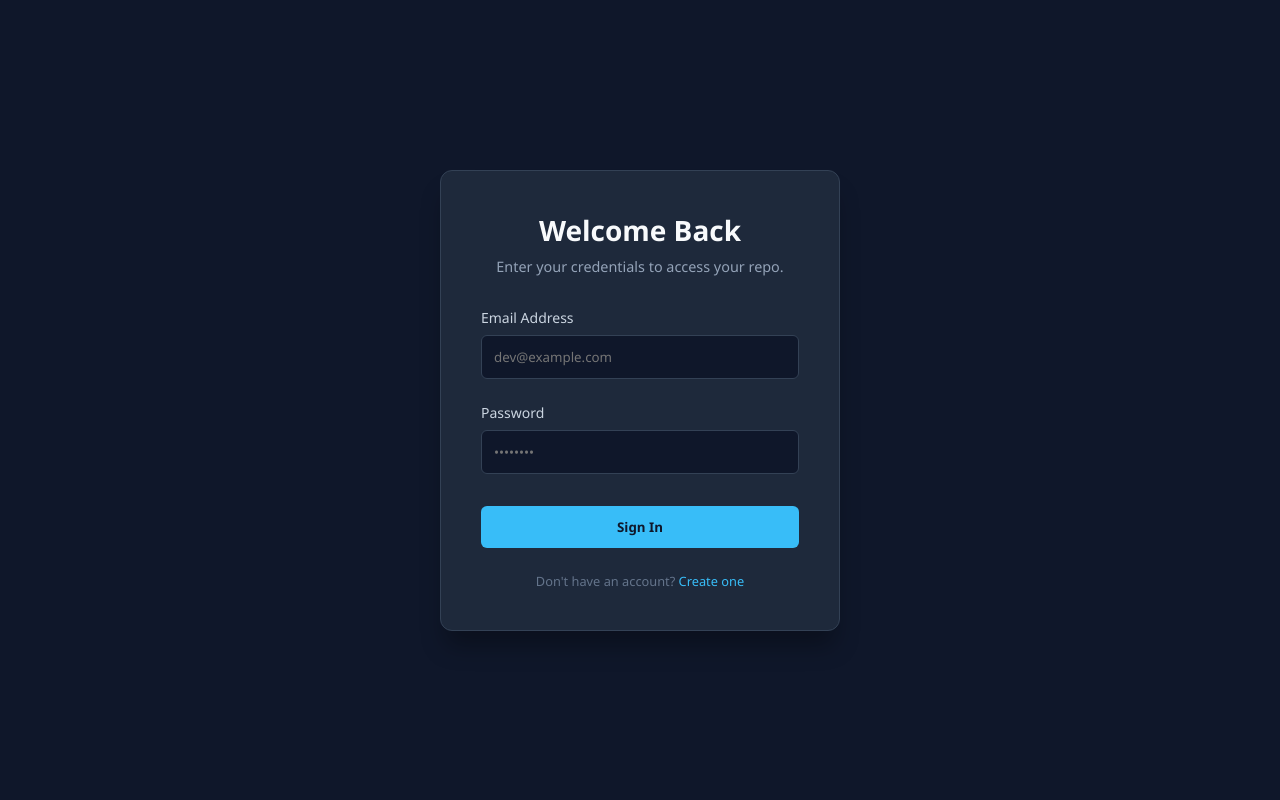
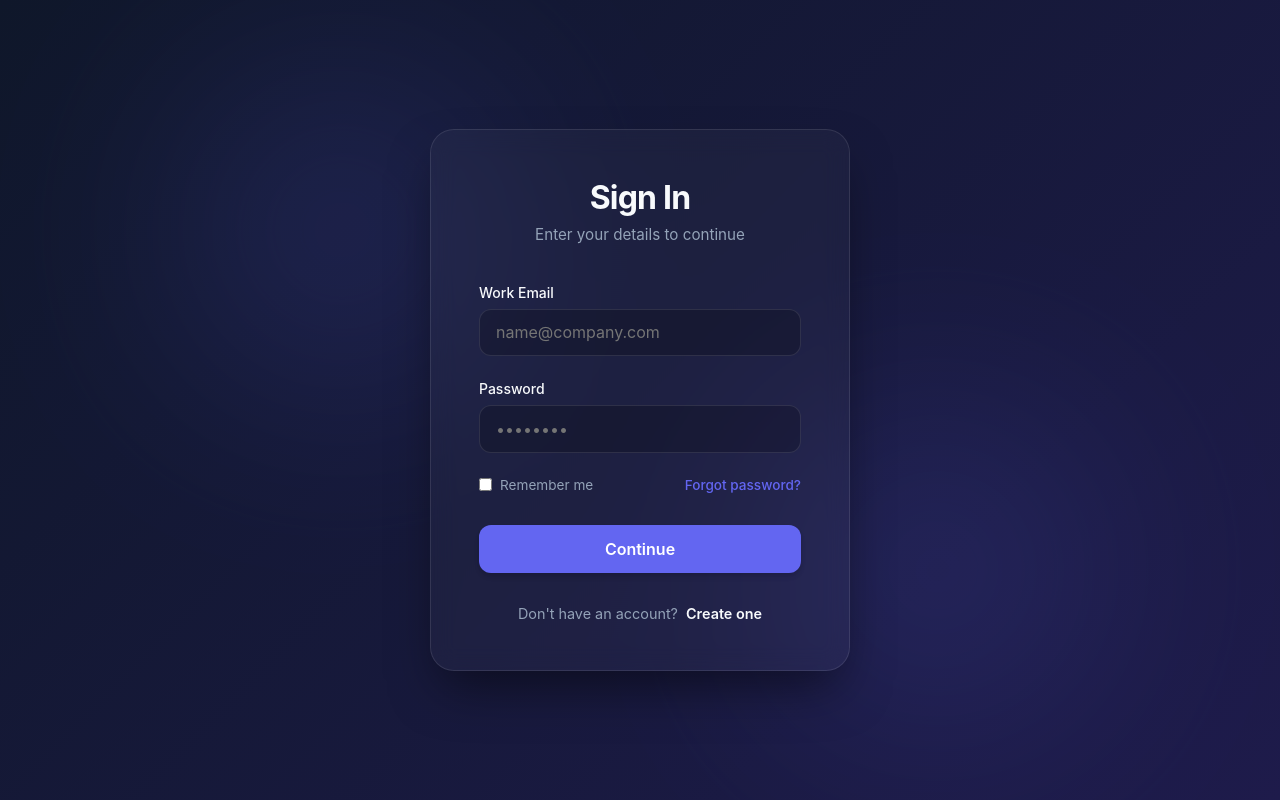
Before and after one commit to Srikanth7150/login-page, a plain HTML site: page index.html in a window 1280 px wide. Drawn offline with Linux system fonts and the light colour scheme.

Commit message:
improved CSS

```diff
--- a/index.html
+++ b/index.html
@@ -3,133 +3,231 @@
 <head>
     <meta charset="UTF-8">
     <meta name="viewport" content="width=device-width, initial-scale=1.0">
-    <title>Login | DevPortal</title>
+    <title>Enterprise Login | Secure Access</title>
     <style>
-        /* Modern Reset & Base Styles */
+        :root {
+            --primary: #6366f1; /* Indigo */
+            --primary-hover: #4f46e5;
+            --bg-gradient: linear-gradient(135deg, #0f172a 0%, #1e1b4b 100%);
+            --glass-bg: rgba(255, 255, 255, 0.03);
+            --glass-border: rgba(255, 255, 255, 0.1);
+            --text-main: #f8fafc;
+            --text-dim: #94a3b8;
+        }
+
         * {
             box-sizing: border-box;
             margin: 0;
             padding: 0;
-            font-family: 'Segoe UI', Roboto, Helvetica, Arial, sans-serif;
+            font-family: 'Inter', system-ui, -apple-system, sans-serif;
         }
 
         body {
-            background: #0f172a; /* Dark slate background */
+            background: var(--bg-gradient);
+            height: 100vh;
             display: flex;
+            align-items: center;
             justify-content: center;
-            align-items: center;
-            height: 100vh;
-            color: #f8fafc;
+            overflow: hidden;
         }
 
-        /* The Card */
-        .login-card {
-            background: #1e293b;
-            padding: 2.5rem;
-            border-radius: 12px;
-            box-shadow: 0 20px 25px -5px rgba(0, 0, 0, 0.3);
+        /* Ambient Background Glows */
+        .glow {
+            position: absolute;
+            width: 300px;
+            height: 300px;
+            background: var(--primary);
+            filter: blur(120px);
+            opacity: 0.2;
+            z-index: 0;
+            border-radius: 50%;
+        }
+        .glow-1 { top: 10%; left: 15%; }
+        .glow-2 { bottom: 10%; right: 15%; }
+
+        .login-container {
+            position: relative;
+            z-index: 1;
+            background: var(--glass-bg);
+            backdrop-filter: blur(12px);
+            -webkit-backdrop-filter: blur(12px);
+            border: 1px solid var(--glass-border);
+            padding: 3rem;
+            border-radius: 24px;
             width: 100%;
-            max-width: 400px;
-            border: 1px solid #334155;
+            max-width: 420px;
+            box-shadow: 0 25px 50px -12px rgba(0, 0, 0, 0.5);
+            animation: fadeIn 0.8s ease-out;
         }
 
-        .login-card h2 {
-            margin-bottom: 0.5rem;
-            font-size: 1.75rem;
-            text-align: center;
+        @keyframes fadeIn {
+            from { opacity: 0; transform: translateY(20px); }
+            to { opacity: 1; transform: translateY(0); }
         }
 
-        .login-card p {
-            color: #94a3b8;
+        header {
             text-align: center;
+            margin-bottom: 2.5rem;
+        }
+
+        header h1 {
+            color: var(--text-main);
+            font-size: 2rem;
+            font-weight: 700;
+            letter-spacing: -0.025em;
+            margin-bottom: 0.5rem;
+        }
+
+        header p {
+            color: var(--text-dim);
+            font-size: 0.95rem;
+        }
+
+        .input-group {
+            margin-bottom: 1.5rem;
+        }
+
+        .input-group label {
+            display: block;
+            color: var(--text-main);
+            font-size: 0.875rem;
+            font-weight: 500;
+            margin-bottom: 0.5rem;
+        }
+
+        .input-wrapper {
+            position: relative;
+        }
+
+        .input-wrapper input {
+            width: 100%;
+            background: rgba(0, 0, 0, 0.2);
+            border: 1px solid var(--glass-border);
+            border-radius: 12px;
+            padding: 0.8rem 1rem;
+            color: white;
+            font-size: 1rem;
+            transition: all 0.3s cubic-bezier(0.4, 0, 0.2, 1);
+        }
+
+        .input-wrapper input:focus {
+            outline: none;
+            border-color: var(--primary);
+            box-shadow: 0 0 0 4px rgba(99, 102, 241, 0.2);
+            background: rgba(0, 0, 0, 0.3);
+        }
+
+        .options {
+            display: flex;
+            justify-content: space-between;
+            align-items: center;
             margin-bottom: 2rem;
+            font-size: 0.85rem;
+        }
+
+        .remember-me {
+            display: flex;
+            align-items: center;
+            color: var(--text-dim);
+            cursor: pointer;
+        }
+
+        .remember-me input {
+            margin-right: 0.5rem;
+            accent-color: var(--primary);
+        }
+
+        .forgot-pass {
+            color: var(--primary);
+            text-decoration: none;
+            font-weight: 500;
+        }
+
+        .forgot-pass:hover {
+            color: var(--primary-hover);
+            text-decoration: underline;
+        }
+
+        .submit-btn {
+            width: 100%;
+            background: var(--primary);
+            color: white;
+            border: none;
+            padding: 0.9rem;
+            border-radius: 12px;
+            font-size: 1rem;
+            font-weight: 600;
+            cursor: pointer;
+            transition: all 0.3s;
+            box-shadow: 0 4px 6px -1px rgba(0, 0, 0, 0.1), 0 2px 4px -1px rgba(0, 0, 0, 0.06);
+        }
+
+        .submit-btn:hover {
+            background: var(--primary-hover);
+            transform: translateY(-1px);
+            box-shadow: 0 10px 15px -3px rgba(99, 102, 241, 0.4);
+        }
+
+        .submit-btn:active {
+            transform: translateY(0);
+        }
+
+        .signup-link {
+            text-align: center;
+            margin-top: 2rem;
+            color: var(--text-dim);
             font-size: 0.9rem;
         }
 
-        /* Form Elements */
-        .form-group {
-            margin-bottom: 1.5rem;
+        .signup-link a {
+            color: var(--text-main);
+            text-decoration: none;
+            font-weight: 600;
+            margin-left: 0.25rem;
         }
 
-        .form-group label {
-            display: block;
-            margin-bottom: 0.5rem;
-            font-size: 0.875rem;
-            color: #cbd5e1;
-        }
-
-        .form-group input {
-            width: 100%;
-            padding: 0.75rem;
-            background: #0f172a;
-            border: 1px solid #334155;
-            border-radius: 6px;
-            color: white;
-            outline: none;
-            transition: border-color 0.2s;
-        }
-
-        .form-group input:focus {
-            border-color: #38bdf8; /* Sky blue glow */
-        }
-
-        /* The Button */
-        .login-btn {
-            width: 100%;
-            padding: 0.75rem;
-            background: #38bdf8;
-            color: #0f172a;
-            border: none;
-            border-radius: 6px;
-            font-weight: 600;
-            cursor: pointer;
-            transition: background 0.2s;
-            margin-top: 0.5rem;
-        }
-
-        .login-btn:hover {
-            background: #7dd3fc;
-        }
-
-        /* Footer links */
-        .footer-text {
-            margin-top: 1.5rem;
-            text-align: center;
-            font-size: 0.8rem;
-            color: #64748b;
-        }
-
-        .footer-text a {
-            color: #38bdf8;
-            text-decoration: none;
-        }
-
-        .footer-text a:hover {
-            text-decoration: underline;
+        .signup-link a:hover {
+            color: var(--primary);
         }
     </style>
 </head>
 <body>
 
-    <div class="login-card">
-        <h2>Welcome Back</h2>
-        <p>Enter your credentials to access your repo.</p>
+    <div class="glow glow-1"></div>
+    <div class="glow glow-2"></div>
+
+    <div class="login-container">
+        <header>
+            <h1>Sign In</h1>
+            <p>Enter your details to continue</p>
+        </header>
 
         <form action="#">
-            <div class="form-group">
-                <label for="email">Email Address</label>
-                <input type="email" id="email" placeholder="dev@example.com" required>
+            <div class="input-group">
+                <label for="email">Work Email</label>
+                <div class="input-wrapper">
+                    <input type="email" id="email" placeholder="name@company.com" required>
+                </div>
             </div>
 
-            <div class="form-group">
+            <div class="input-group">
                 <label for="password">Password</label>
-                <input type="password" id="password" placeholder="••••••••" required>
+                <div class="input-wrapper">
+                    <input type="password" id="password" placeholder="••••••••" required>
+                </div>
             </div>
 
-            <button type="submit" class="login-btn">Sign In</button>
+            <div class="options">
+                <label class="remember-me">
+                    <input type="checkbox"> Remember me
+                </label>
+                <a href="#" class="forgot-pass">Forgot password?</a>
+            </div>
+
+            <button type="submit" class="submit-btn">Continue</button>
         </form>
 
-        <div class="footer-text">
+        <div class="signup-link">
             Don't have an account? <a href="#">Create one</a>
         </div>
     </div>
```
